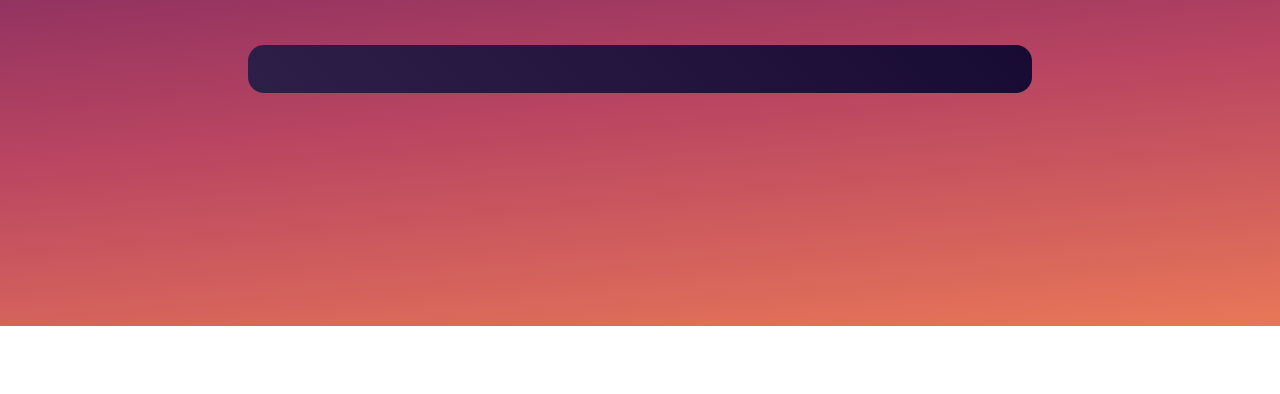
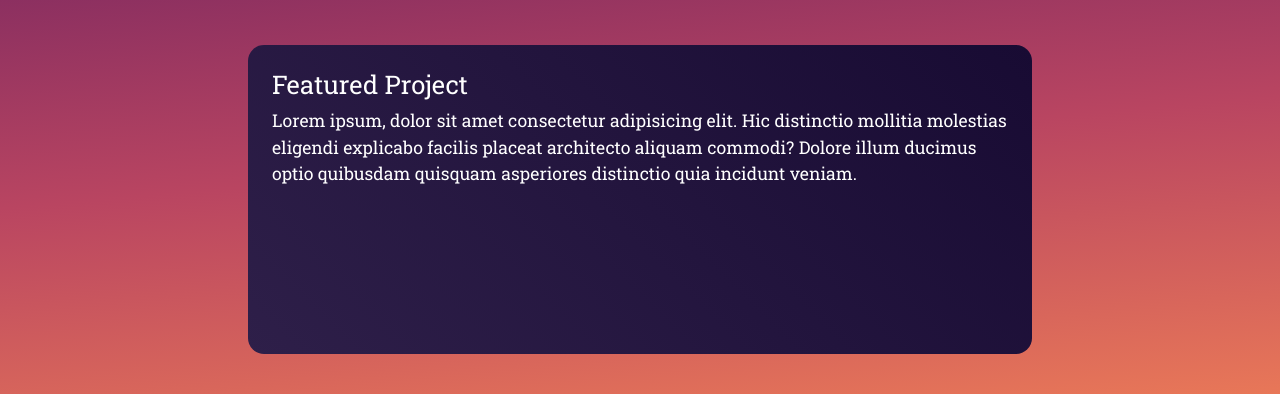
Before and after one commit to puddles31/sampb.org, a React app: page spotify-app/src/index.html in a window 1280 px wide. Shown: the part 474-868 px from the top of the page. Before the commit the page ends 800 px from the top, so only its background shows below. Built offline with nearby package versions, Linux system fonts and the light colour scheme.

Commit message:
progress on spotify app

```diff
--- a/spotify-app/src/index.html
+++ b/spotify-app/src/index.html
@@ -70,11 +70,11 @@
 
                     <div class="col flex-fill">
                         <div id="spotify-container" class="h-100 p-4 flex-fill bg-container text-white rounded-4">
-                            <!-- <h2 class="font-head">Featured Project</h2>
+                            <h2 class="font-head">Featured Project</h2>
                             <p class="font-body">Lorem ipsum, dolor sit amet consectetur adipisicing elit. Hic distinctio mollitia molestias eligendi explicabo facilis placeat architecto aliquam commodi? Dolore illum ducimus optio quibusdam quisquam asperiores distinctio quia incidunt veniam.</p>
                             <p class="font-body">&nbsp;</p>
                             <p class="font-body">&nbsp;</p>
-                            <p class="font-body">&nbsp;</p> -->
+                            <p class="font-body">&nbsp;</p>
                         </div>
                     </div>
 
```
Also changed, not shown: spotify-app/src/index.js (+31 -4 lines).
